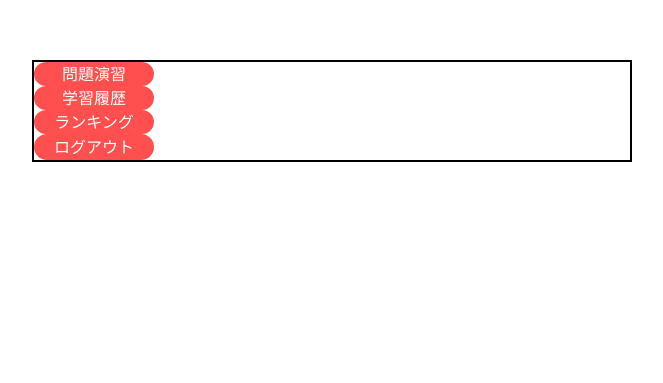
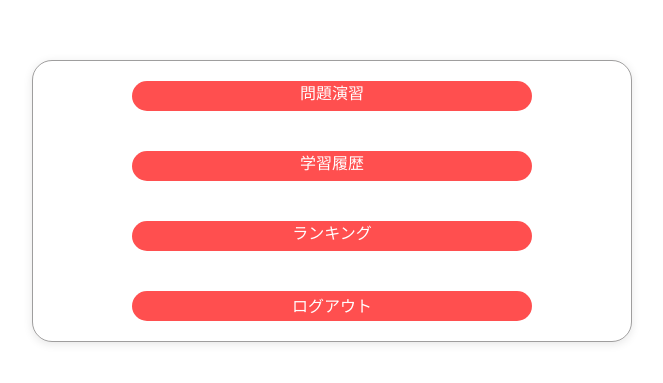
Before and after one commit to hackathon-winter/efFEctive, a Django app: template templates/home.html in a window 1280 px wide. Shown: the part 56-439 px from the top of the page, without its empty margins (308-971 px from the left). Run offline with Django 4.2, Linux system fonts and the light colour scheme; the template is opened without the code that fills it, so the values that code supplies are empty; some libraries are stand-ins or nearby versions.

Commit message:
css微修正

```diff
--- a/assets/css/base.css
+++ b/assets/css/base.css
@@ -104,11 +104,21 @@
 
 /* ホーム画面レイアウト */
 .home-container {
-  border: 2px solid black;
   display: flex;
   flex-direction: column;
+  align-items: center;
   width: 600px;
   margin: 0 auto;
+  border: 1px solid #1e1c1c6c;
+  border-radius: 20px;
+  box-shadow: 0 2px 10px rgba(0, 0, 0, 0.1);
+
+
+  .button-primary {
+    margin: 20px;
+    height: 30px;
+    width: 400px;
+  }
 }
 
 /* ボタン内のテキストを天地中央寄せにしたい */
--- a/templates/home.html
+++ b/templates/home.html
@@ -33,9 +33,7 @@
         </div>
         <div class="modal-footer">
           <button type="submit" class="button-primary">スタート</button>
-        </div>
         </form>
-        <div class="modal-footer">
         <a class="button-secondary" href="{% url 'continue_questions' %}">続きから始める</b>
         </div>
       </div>
```
